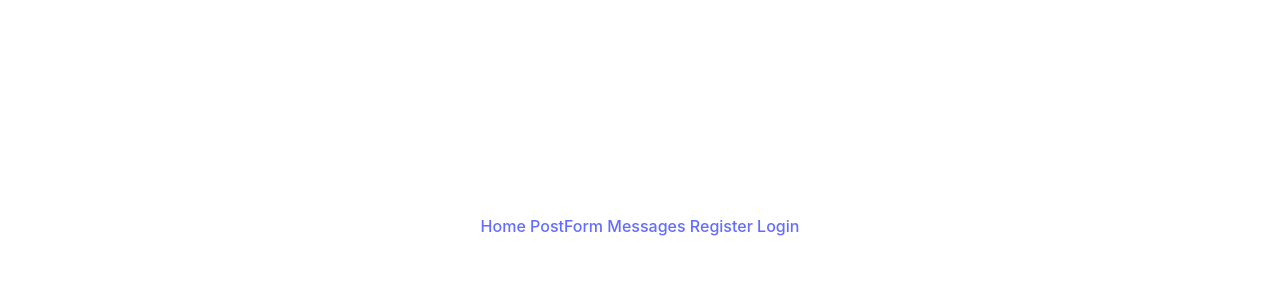
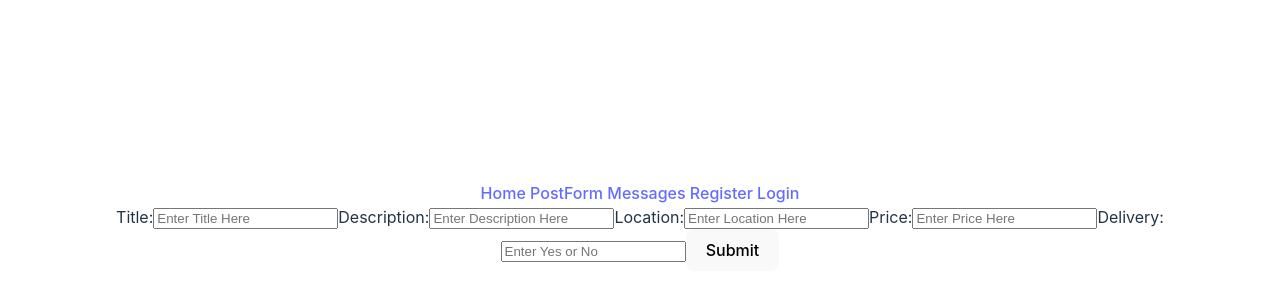
Before and after one commit to Yamato-Amaterasu/Strangers-Things, a React (Vite) app: page /Postform in a window 1280 px wide. Shown: the part 174-474 px from the top of the page. Built offline with nearby package versions, Linux system fonts and the light colour scheme.

Commit message:
posts wip

```diff
--- a/src/App.jsx
+++ b/src/App.jsx
@@ -5,6 +5,7 @@ import { fetchMe } from "./api/auth";
 import { PostList } from "./components/Posts";
 import { Navbar } from "./components/NavBar";
 import { LoginForm } from "./components/Login";
+import { PostForm } from "./components/PostForm";
 import "./App.css";
 
 function App() {
@@ -32,6 +33,7 @@ function App() {
       <Routes>
         <Route path="/" element={<PostList />} />
         <Route path="/Login" element={<LoginForm setToken={setToken} />} />
+        <Route path="/Postform" element={<PostForm />} />
         <Route path="/Register" element={<Register setToken={setToken} />} />
       </Routes>
     </div>
--- /dev/null
+++ b/src/api/CreatePosts.js
@@ -0,0 +1,3 @@
+const cohort = "2211-FTB-ET-WEB-FT";
+
+export const CreatePosts = () => {};
--- a/src/api/postsAPI.js
+++ b/src/api/postsAPI.js
@@ -1,4 +1,3 @@
-import React from "react";
 const cohort = "2211-FTB-ET-WEB-FT";
 
 export const FetchPosts = async () => {
--- a/src/components/PostForm.jsx
+++ b/src/components/PostForm.jsx
@@ -0,0 +1,51 @@
+import React, { useState } from "react";
+
+export const PostForm = () => {
+  const [title, setTitle] = useState("");
+  const [description, setDescription] = useState("");
+  const [location, setLocation] = useState("");
+  const [price, setPrice] = useState("");
+  const [delivery, setDelivery] = useState("");
+
+  return (
+    <form className="postForm">
+      <label>Title:</label>
+      <input
+        value={title}
+        onChange={(e) => setTitle(e.target.value)}
+        type="text"
+        placeholder="Enter Title Here"
+      ></input>
+      <label>Description:</label>
+      <input
+        value={description}
+        onChange={(e) => setDescription(e.target.value)}
+        type="text"
+        placeholder="Enter Description Here"
+      ></input>
+      <label>Location:</label>
+      <input
+        value={location}
+        onChange={(e) => setLocation(e.target.value)}
+        type="text"
+        placeholder="Enter Location Here"
+      ></input>
+      <label>Price:</label>
+      <input
+        value={price}
+        onChange={(e) => setPrice(e.target.value)}
+        type="text"
+        placeholder="Enter Price Here"
+      ></input>
+      <label>Delivery:</label>
+      <input
+        value={delivery}
+        onChange={(e) => setDelivery(e.target.value)}
+        type="text"
+        placeholder="Enter Yes or No"
+      ></input>
+
+      <button type="submit">Submit</button>
+    </form>
+  );
+};
```
